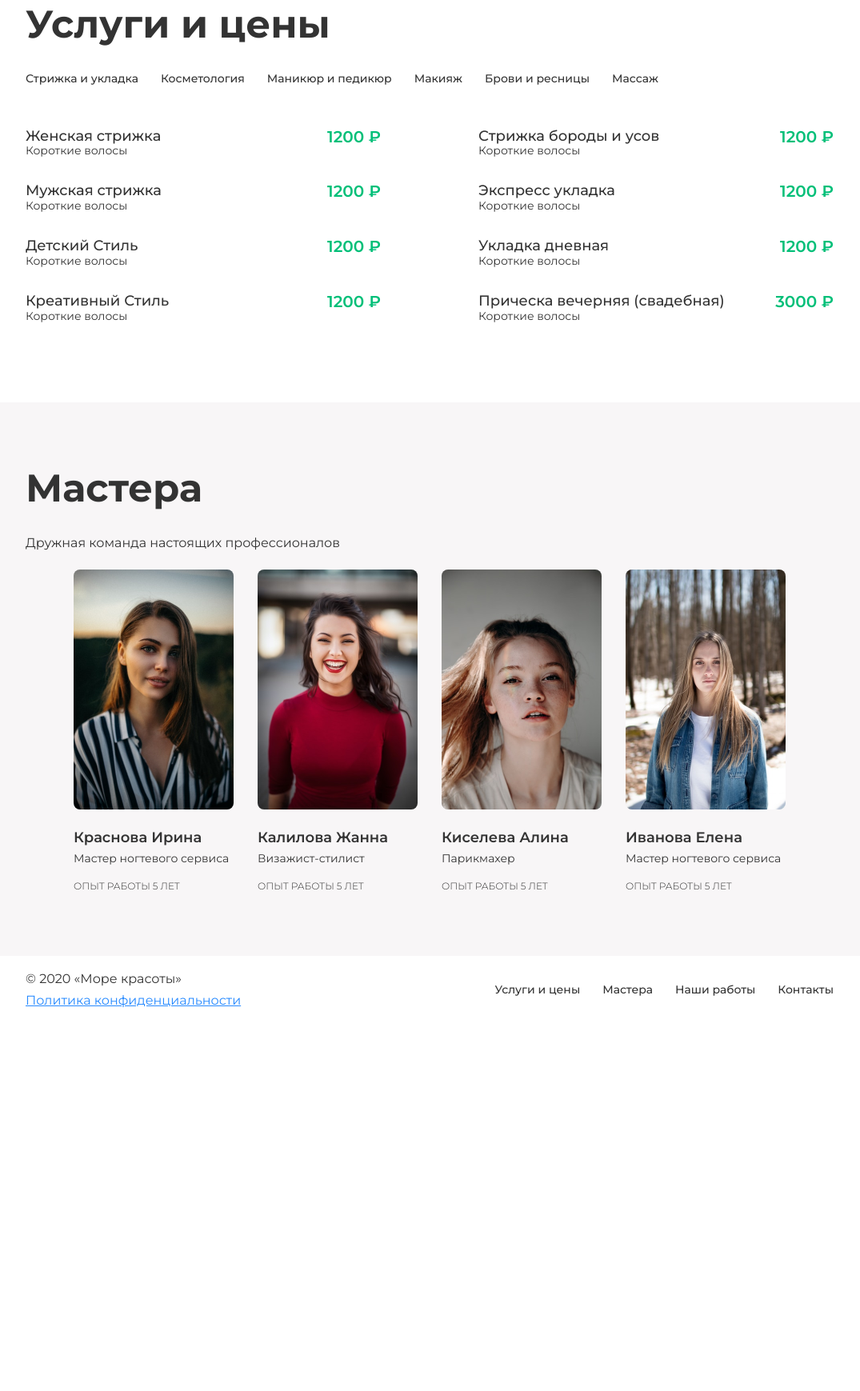
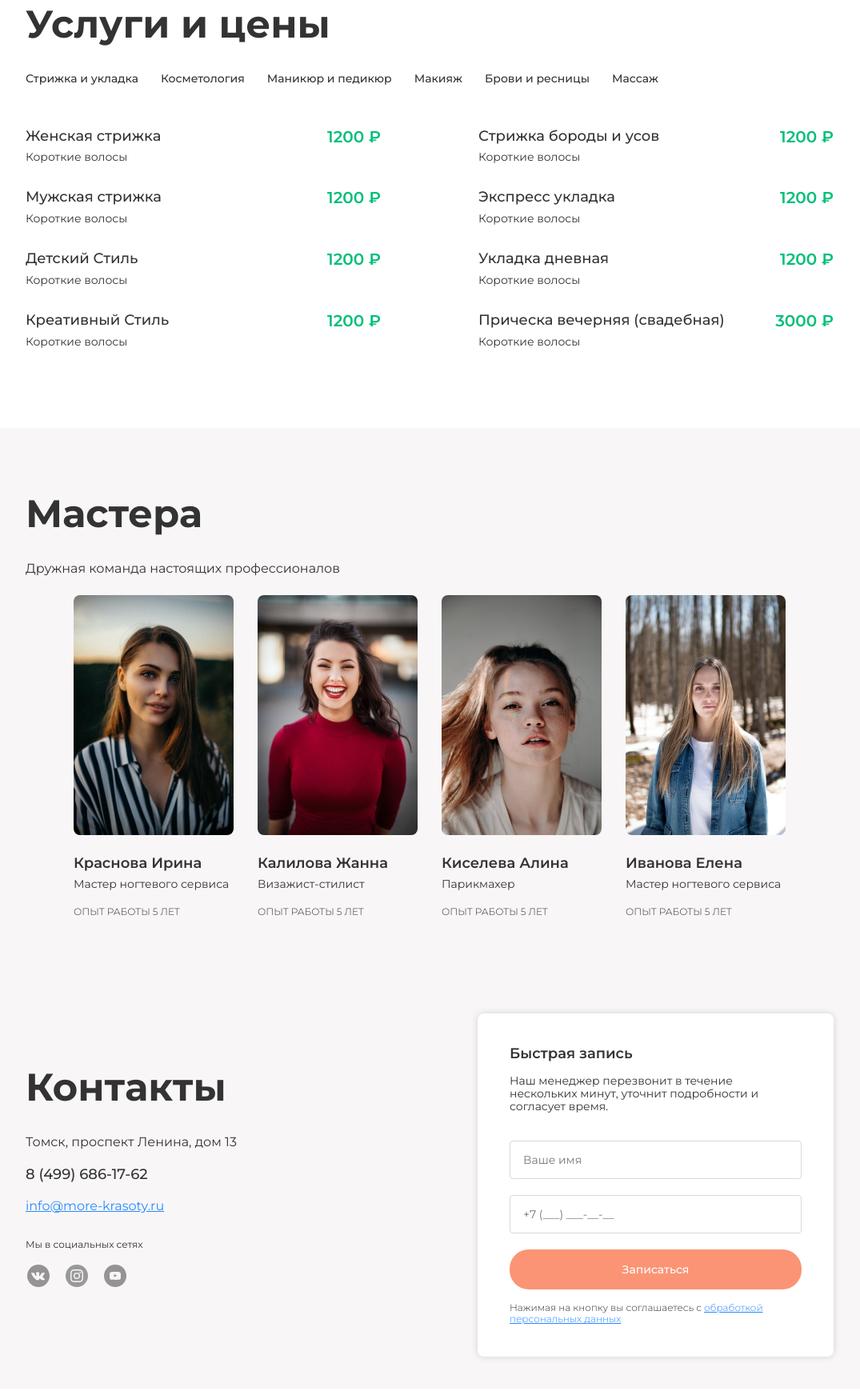
Before and after one commit to Dr-mmnt/one-page-beauty-store, a website: page src/index.html in a window 1280 px wide. Shown: the part 2601-4340 px from the top of the page at 80% size, without its empty margins (103-1178 px from the left). Before the commit the page ends 3881 px from the top, so only its background shows below. Drawn offline with nearby package versions, Linux system fonts and the light colour scheme; files that its build step writes are made by us from their sources; files whose address does not match are found by name.

Commit message:
contacts section, form ,common types of text

```diff
--- a/gulpfile.js
+++ b/gulpfile.js
@@ -37,7 +37,7 @@ function buildHtml() {
 }
 
 function copy() {
-  return src(["src/images/**/*"],{base:'src'}).pipe(dest("dist"));
+  return src(["src/images/**/*.*"],{base:'src'}).pipe(dest("dist"));
 }
 
 // Таск очистки dist
--- a/src/index.html
+++ b/src/index.html
@@ -118,13 +118,13 @@
                 <div class="about__article">
                   <h2 class="section__title">О салоне</h2>
 
-                  <div class="about__thesis">
+                  <div class="about__thesis text-abstract">
                     Мир красоты - это уютный салон в самом центре города. Здесь
                     работают профессиональные визажисты, стилисты и мастера
                     татуажа
                   </div>
 
-                  <p class="about__text">
+                  <p class="about__text text-basic">
                     Красота и хороший уход никогда не выходят из моды. Мы
                     приглашаем Вас в место, где гармония обретает форму, а
                     внешность становится отражением внутреннего мира. Новая
@@ -161,7 +161,7 @@
                     alt="иконка Удобные кабинеты"
                   />
                   <h3 class="advantage__title">Удобные кабинеты</h3>
-                  <p class="advantage__content">
+                  <p class="advantage__content text-description">
                     Комфорт и стиль - принцип создания кабинетов салона красоты.
                     Только эстетика и удобство для Вас
                   </p>
@@ -174,7 +174,7 @@
                     alt="иконка Качественная косметика"
                   />
                   <h3 class="advantage__title">Качественная косметика</h3>
-                  <p class="advantage__content">
+                  <p class="advantage__content text-description">
                     Используем профессиональные материалы высшего качества
                     лучших брендов
                   </p>
@@ -187,7 +187,7 @@
                     alt="иконка Опытные мастера"
                   />
                   <h3 class="advantage__title">Опытные мастера</h3>
-                  <p class="advantage__content">
+                  <p class="advantage__content text-description">
                     Работают только опытные мастера с чувством стиля. Смотрите
                     наших специалистов в разделе Мастера
                   </p>
@@ -210,7 +210,7 @@
                     />
                   </a>
                   <h3 class="card__title">Маникюр</h3>
-                  <p class="card__text">
+                  <p class="card__text text-caption">
                     Аппаратный, комбинированный или классический.
                   </p>
                   <button class="card__ button sign-up sign-up--small">
@@ -227,7 +227,7 @@
                     />
                   </a>
                   <h3 class="card__title">Покрытие гель-лак</h3>
-                  <p class="card__text">
+                  <p class="card__text text-caption">
                     Гель-лак наносится в несколько слоев с использование базы и
                     топа. Каждый слой полимеризуется в LED-лампе.
                   </p>
@@ -245,7 +245,7 @@
                     />
                   </a>
                   <h3 class="card__title">Бразильский маникюр</h3>
-                  <p class="card__text">
+                  <p class="card__text text-caption">
                     Выполняется в одноразовых перчатках наполненных увлажняющим
                     лосьоном.
                   </p>
@@ -263,7 +263,7 @@
                     />
                   </a>
                   <h3 class="card__title">Педикюр</h3>
-                  <p class="card__text">
+                  <p class="card__text text-caption">
                     Аппаратный, комбинированный или классический.
                   </p>
                   <button class="card__ button sign-up sign-up--small">
@@ -280,7 +280,7 @@
                     />
                   </a>
                   <h3 class="card__title">Парафинотерапия</h3>
-                  <p class="card__text">
+                  <p class="card__text text-caption">
                     Благодаря этой процедуре увлажнение кожи увеличивается на
                     80%, также выводит токсины и укрепляет суставы.
                   </p>
@@ -344,59 +344,64 @@
               <div class="services__prices price">
                 <div class="price__item">
                   <div class="price__info">
-                    <div class="price__title">Женская стрижка</div>
-                    <p class="price__text">Короткие волосы</p>
+                    <h3 class="price__title">Женская стрижка</h3>
+                    <p class="price__text text-description">Короткие волосы</p>
                   </div>
                   <div class="price__number">1200 ₽</div>
                 </div>
+
                 <div class="price__item">
                   <div class="price__info">
-                    <div class="price__title">Стрижка бороды и усов</div>
-                    <p class="price__text">Короткие волосы</p>
+                    <h3 class="price__title">Стрижка бороды и усов</h3>
+                    <p class="price__text text-description">Короткие волосы</p>
                   </div>
                   <div class="price__number">1200 ₽</div>
                 </div>
+
                 <div class="price__item">
                   <div class="price__info">
-                    <div class="price__title">Мужская стрижка</div>
-                    <p class="price__text">Короткие волосы</p>
+                    <h3 class="price__title">Мужская стрижка</h3>
+                    <p class="price__text text-description">Короткие волосы</p>
                   </div>
                   <div class="price__number">1200 ₽</div>
                 </div>
+
                 <div class="price__item">
                   <div class="price__info">
-                    <div class="price__title">Экспресс укладка</div>
-                    <p class="price__text">Короткие волосы</p>
+                    <h3 class="price__title">Экспресс укладка</h3>
+                    <p class="price__text text-description">Короткие волосы</p>
                   </div>
                   <div class="price__number">1200 ₽</div>
                 </div>
+
                 <div class="price__item">
                   <div class="price__info">
-                    <div class="price__title">Детский Стиль</div>
-                    <p class="price__text">Короткие волосы</p>
+                    <h3 class="price__title">Детский Стиль</h3>
+                    <p class="price__text text-description">Короткие волосы</p>
                   </div>
                   <div class="price__number">1200 ₽</div>
                 </div>
+
                 <div class="price__item">
                   <div class="price__info">
-                    <div class="price__title">Укладка дневная</div>
-                    <p class="price__text">Короткие волосы</p>
+                    <h3 class="price__title">Укладка дневная</h3>
+                    <p class="price__text text-description">Короткие волосы</p>
                   </div>
                   <div class="price__number">1200 ₽</div>
                 </div>
+
                 <div class="price__item">
                   <div class="price__info">
-                    <div class="price__title">Креативный Стиль</div>
-                    <p class="price__text">Короткие волосы</p>
+                    <h3 class="price__title">Креативный Стиль</h3>
+                    <p class="price__text text-description">Короткие волосы</p>
                   </div>
                   <div class="price__number">1200 ₽</div>
                 </div>
+
                 <div class="price__item">
                   <div class="price__info">
-                    <div class="price__title">
-                      Прическа вечерняя (свадебная)
-                    </div>
-                    <p class="price__text">Короткие волосы</p>
+                    <h3 class="price__title">Прическа вечерняя (свадебная)</h3>
+                    <p class="price__text text-description">Короткие волосы</p>
                   </div>
                   <div class="price__number">3000 ₽</div>
                 </div>
@@ -409,7 +414,7 @@
             <div class="container">
               <section class="section experts" id="experts">
                 <h2 class="section__title">Мастера</h2>
-                <div class="experts__subtitle">
+                <div class="experts__subtitle text-basic">
                   Дружная команда настоящих профессионалов
                 </div>
                 <div class="experts__table">
@@ -427,7 +432,9 @@
                       </a>
                     </div>
                     <h3 class="experts__name">Краснова Ирина</h3>
-                    <div class="experts__post">Мастер ногтевого сервиса</div>
+                    <div class="experts__post text-description">
+                      Мастер ногтевого сервиса
+                    </div>
                     <p class="experts__experience">опыт работы 5 лет</p>
                   </div>
 
@@ -445,7 +452,9 @@
                       </a>
                     </div>
                     <h3 class="experts__name">Калилова Жанна</h3>
-                    <div class="experts__post">Визажист-стилист</div>
+                    <div class="experts__post text-description">
+                      Визажист-стилист
+                    </div>
                     <p class="experts__experience">опыт работы 5 лет</p>
                   </div>
 
@@ -463,7 +472,7 @@
                       </a>
                     </div>
                     <h3 class="experts__name">Киселева Алина</h3>
-                    <div class="experts__post">Парикмахер</div>
+                    <div class="experts__post text-description">Парикмахер</div>
                     <p class="experts__experience">опыт работы 5 лет</p>
                   </div>
 
@@ -481,12 +490,94 @@
                       </a>
                     </div>
                     <h3 class="experts__name">Иванова Елена</h3>
-                    <div class="experts__post">Мастер ногтевого сервиса</div>
+                    <div class="experts__post text-description">
+                      Мастер ногтевого сервиса
+                    </div>
                     <p class="experts__experience">опыт работы 5 лет</p>
                   </div>
                 </div>
               </section>
               <!-- experts -->
+            </div>
+          </div>
+
+
+
+          <div class="container--gray">
+            <div class="container">
+              <section class="section contacts" id="contacts">
+                <div class="section__information">
+                  <h2 class="section__title">Контакты</h2>
+                  <div class="communication text-basic">
+                    <div class="address">Томск, проспект Ленина, дом 13</div>
+                    <a class="phone__number" href="tel:84996861762"
+                      >8 (499) 686-17-62</a
+                    >
+                    <a class="link" href="info@more-krasoty.ru"
+                      >info@more-krasoty.ru</a
+                    >
+                  </div>
+
+                  <div class="contacts-social">
+                    <p class="contacts-social__text text-caption">
+                      Мы в социальных сетях
+                    </p>
+
+                    <ul class="social">
+                      <li>
+                        <a href="#"
+                          ><img src="./images/social-vk.svg" alt=""
+                        /></a>
+                      </li>
+                      <li>
+                        <a href="#"
+                          ><img src="./images/social-inst.svg" alt=""
+                        /></a>
+                      </li>
+                      <li>
+                        <a href="#"
+                          ><img src="./images/social-yt.svg" alt=""
+                        /></a>
+                      </li>
+                    </ul>
+                  </div>
+                </div>
+
+                <div class="quick-registration">
+                  <h3 class="quick-registration__title">Быстрая запись</h3>
+                  <div class="quick-registration__text text-description">
+                    Наш менеджер перезвонит в течение нескольких минут, уточнит
+                    подробности и согласует время.
+                  </div>
+
+                  <form action="" id="sign-form" class="quick-registration__form sign-form">
+                    <input
+                      class="sign-form__input text-description"
+                      type="text"
+                      name="name"
+                      required
+                      placeholder="Ваше имя"
+                    />
+
+                    <input
+                      class="sign-form__input text-description"
+                      type="text"
+                      name="phone"
+                      required
+                      placeholder="+7 (___) ___-__-__"
+                    />
+
+                    <button class="sign-up">Записаться</button>
+                  </form>
+
+                  <div class="personal-data text-caption">
+                    Нажимая на кнопку вы соглашаетесь с
+                    <a class="personal-data__link link" href=""
+                      >обработкой персональных данных</a
+                    >
+                  </div>
+                </div>
+              </section>
             </div>
           </div>
         </main>
@@ -497,7 +588,7 @@
           <div class="footer">
             <div class="privacy-policy">
               <div class="privacy-policy__name">© 2020 «Море красоты»</div>
-              <a class="privacy-policy__link" href=""
+              <a class="privacy-policy__link link" href=""
                 >Политика конфиденциальности</a
               >
             </div>
@@ -522,5 +613,6 @@
         </div>
       </footer>
     </div>
+    <script src="./js/main.js"></script>
   </body>
 </html>
--- a/src/scss/_common.scss
+++ b/src/scss/_common.scss
@@ -60,6 +60,26 @@ h3 {
   margin: 0 0 8px;
 }
 
+// Common types of text
+.text {
+  &-abstract {
+    font-size: 20px;
+  }
+
+  &-basic{
+    font-size: 16px;
+  }
+
+  &-description{
+    font-size: 14px;
+  }
+
+  &-caption{
+    font-size: 12px
+  }
+
+
+}
 .section {
   margin-bottom: 100px;
 
@@ -83,3 +103,8 @@ h3 {
   margin: auto;
   position: relative;
 }
+
+.link {
+  text-decoration: underline;
+  color: #278aff;
+}
--- a/src/scss/style.scss
+++ b/src/scss/style.scss
@@ -41,7 +41,6 @@
   font-size: 24px;
   font-weight: 700;
 }
-
 
 .navigation {
   &__list {
@@ -90,7 +89,6 @@
     margin-bottom: 59px;
   }
 }
-
 
 .girl {
   position: absolute;
@@ -143,14 +141,12 @@
 
   &__thesis {
     max-width: 570px;
-    font-size: 20px;
     line-height: 32px;
     margin-bottom: 16px;
   }
 
   &__text {
     max-width: 540px;
-    font-size: 16px;
     line-height: 26px;
   }
 }
@@ -234,15 +230,7 @@
     margin-bottom: 20px;
   }
 
-  &__title {
-    font-size: 18px;
-    font-weight: 600;
-    margin-bottom: 8px;
-  }
-
   &__text {
-    font-size: 12px;
-    font-weight: 400;
     margin-bottom: 16px;
   }
 }
@@ -267,13 +255,7 @@
   }
 
   &__title {
-    font-size: 18px;
     font-weight: 500;
-  }
-
-  &__text {
-    font-size: 14px;
-    font-weight: 400;
   }
 
   &__number {
@@ -332,8 +314,6 @@
   }
 
   &__post {
-    font-size: 14px;
-    font-weight: 400;
     margin-bottom: 20px;
   }
 
@@ -350,6 +330,62 @@
 }
 /* TODO: убрать margin последней секции */
 
+.contacts {
+  padding: 40px 0;
+  display: flex;
+  justify-content: space-between;
+  align-items:center;
+}
+
+.communication {
+  display: flex;
+  flex-direction: column;
+  gap: 20px 0;
+  padding-bottom: 32px;
+}
+
+.contacts-social__text {
+  margin-bottom: 12px;
+}
+
+.quick-registration {
+  display: flex;
+  flex-direction: column;
+  padding: 40px;
+  background-color: #fff;
+  max-width: 445px;
+  border-radius: 8px;
+  box-shadow: 0px 0px 10px 0px rgba(0, 0, 0, 0.15);
+
+  &__title {
+    margin-bottom: 15px;
+  }
+
+  &__text {
+    margin-bottom: 35px;
+  }
+
+  &__form{
+    margin-bottom: 16px;
+  }
+}
+
+.sign-form {
+  display: flex;
+  flex-direction: column;
+  row-gap: 20px;
+
+  &__input {
+    padding: 15px 16px;
+    border-radius: 4px;
+    border: 1px solid #d8d8d8;
+    color: #a0a0a0;
+  }
+}
+
+.personal-data{
+  font-weight: 300;
+}
 
 .footer {
   padding: 20px 0;
@@ -362,11 +398,6 @@
   &__name {
     margin-bottom: 8px;
   }
-
-  &__link {
-    text-decoration: underline;
-    color: #278aff;
-  }
 }
 
 @import "media";
```
Also changed, not shown: src/js/main.js (added, +13 -0 lines).
